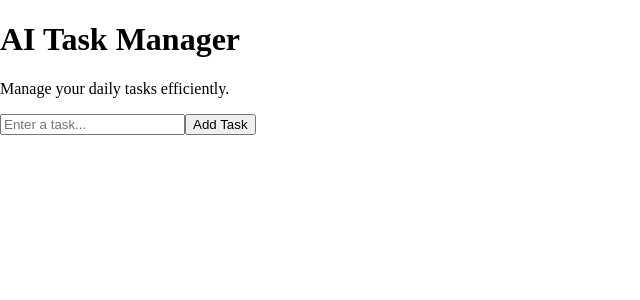
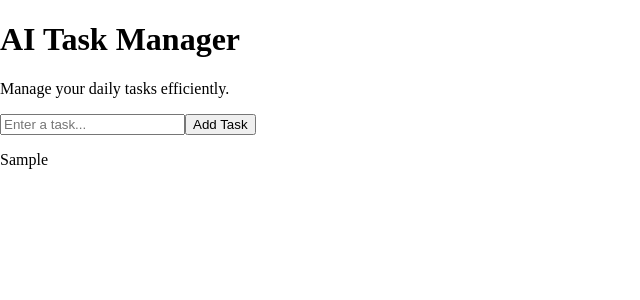
Before and after one commit to Embedded-x/AI-Task-Manager, a React (Vite) app: page / in a window 1280 px wide. Both pictures are taken after typing "Sample" into the empty fields and a click on the button "Add Task". Shown: the top 300 px of the page, without its empty margins (0-640 px from the left). Built offline with nearby package versions, Linux system fonts and the light colour scheme.

Commit message:
feat: display add tasks

```diff
--- a/src/App.jsx
+++ b/src/App.jsx
@@ -1,11 +1,26 @@
+import { useState } from "react";
 import Header from "./components/Header";
 import TaskForm from "./components/TaskForm";
+import TaskList from "./components/TaskList";
 
 function App() {
+  const [tasks, setTasks] = useState([]);
+
+  const addTask = (taskText) => {
+    const newTask = {
+      id: Date.now(),
+      text: taskText,
+      completed: false,
+    };
+
+    setTasks([...tasks, newTask]);
+  };
+
   return (
     <div>
       <Header />
-      <TaskForm />
+      <TaskForm onAddTask={addTask} />
+      <TaskList tasks={tasks} />
     </div>
   );
 }
--- a/src/components/TaskForm.jsx
+++ b/src/components/TaskForm.jsx
@@ -1,6 +1,6 @@
 import { useState } from "react";
 
-function TaskForm() {
+function TaskForm({ onAddTask }) {
   const [task, setTask] = useState("");
 
   const handleSubmit = (e) => {
@@ -8,7 +8,7 @@ function TaskForm() {
 
     if (task.trim() === "") return;
 
-    console.log(task);
+    onAddTask(task);
 
     setTask("");
   };
--- a/src/components/TaskList.jsx
+++ b/src/components/TaskList.jsx
@@ -0,0 +1,17 @@
+function TaskList({ tasks }) {
+    return (
+      <div>
+        {tasks.length === 0 ? (
+          <p>No tasks yet.</p>
+        ) : (
+          tasks.map((task) => (
+            <p key={task.id}>
+              {task.text}
+            </p>
+          ))
+        )}
+      </div>
+    );
+  }
+
+  export default TaskList;
```
